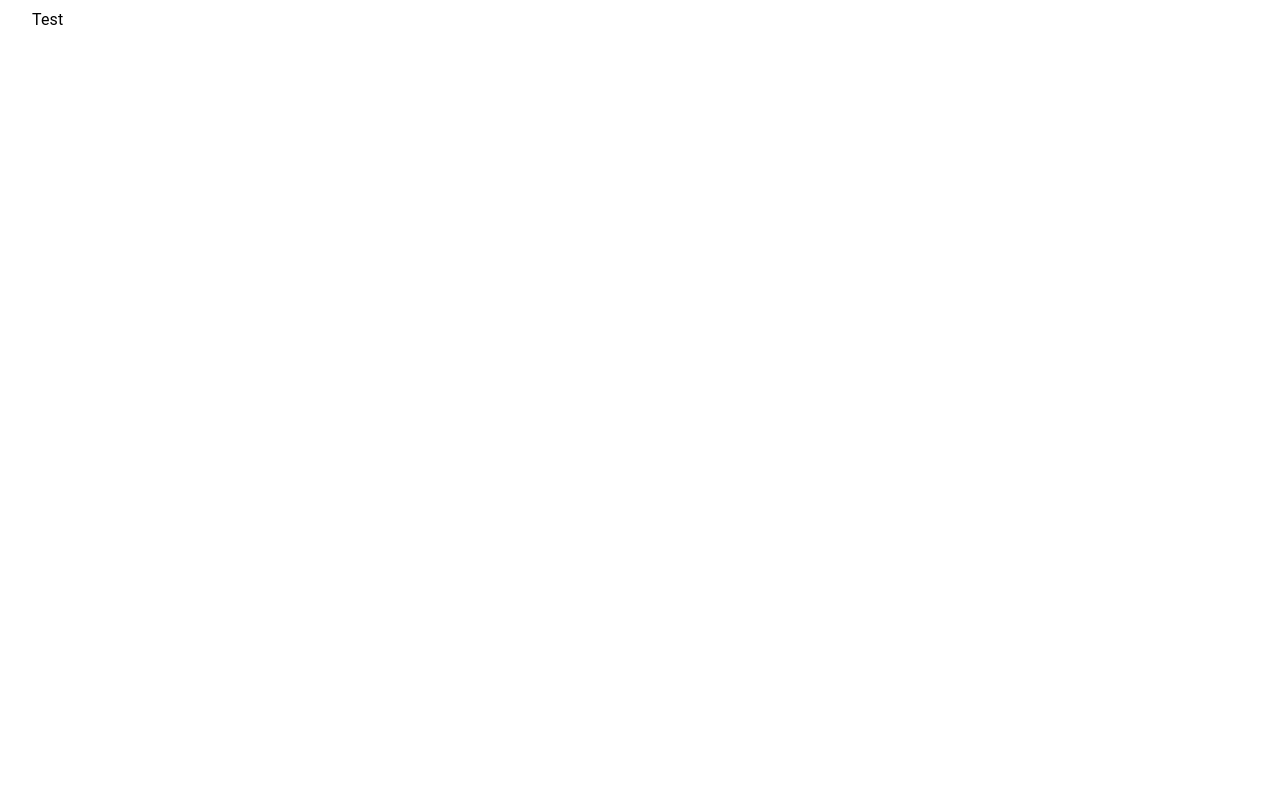
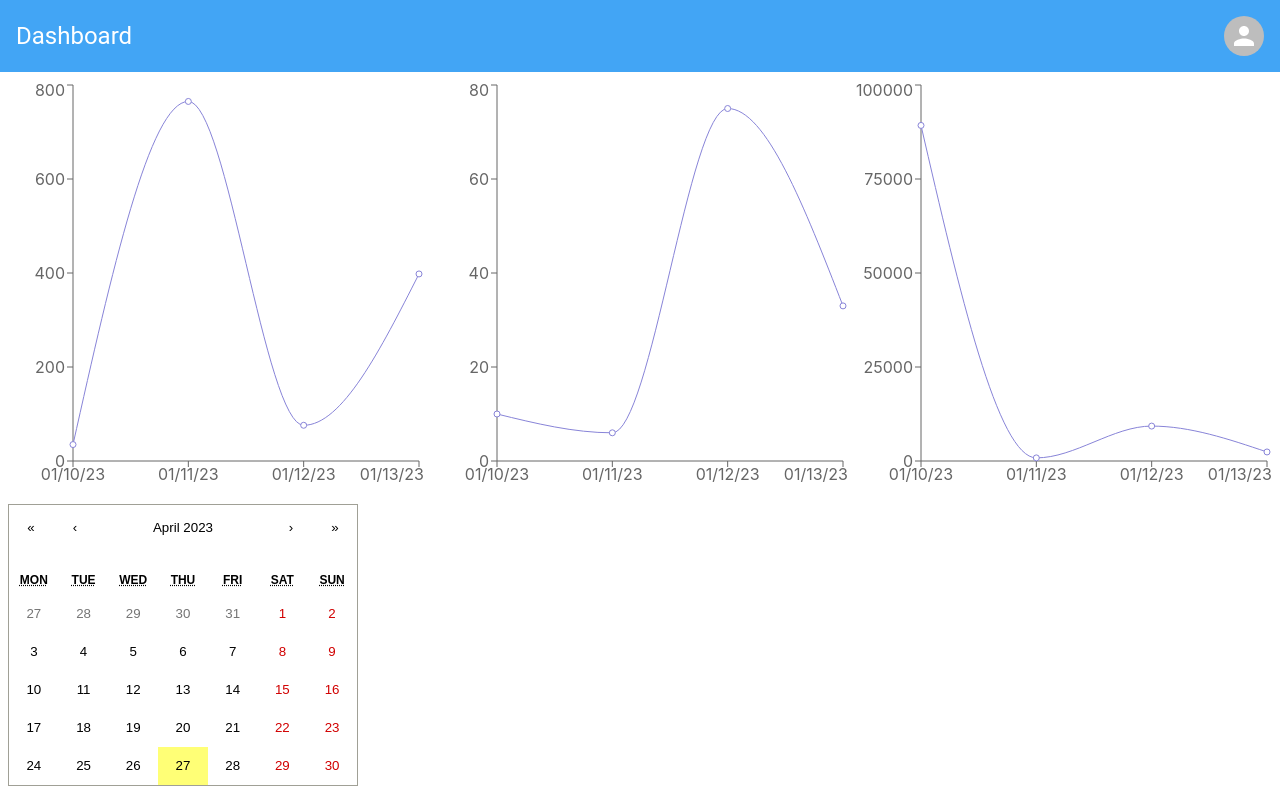
Before and after one commit to steprx/steprx, a React (Create React App) app: page / in a window 1280 px wide. Built offline with nearby package versions, Linux system fonts and the light colour scheme.

Commit message:
react-calendar and recharts added/basic ui started

```diff
--- a/package.json
+++ b/package.json
@@ -10,8 +10,10 @@
     "@testing-library/react": "^13.4.0",
     "@testing-library/user-event": "^13.5.0",
     "react": "^18.2.0",
+    "react-calendar": "^4.0.0",
     "react-dom": "^18.2.0",
     "react-scripts": "5.0.1",
+    "recharts": "^2.3.2",
     "web-vitals": "^2.1.4"
   },
   "scripts": {
--- a/src/App.js
+++ b/src/App.js
@@ -1,6 +1,7 @@
 import logo from "./logo.svg";
 import "./App.css";
 import {
+  Avatar,
   Box,
   Button,
   Container,
@@ -8,6 +9,7 @@ import {
   FormControl,
   FormControlLabel,
   FormLabel,
+  Grid,
   Input,
   InputLabel,
   MenuItem,
@@ -19,6 +21,9 @@ import {
   Tooltip,
   Typography,
 } from "@mui/material";
+import { Line, LineChart, ResponsiveContainer, XAxis, YAxis } from "recharts";
+import { Calendar } from "react-calendar";
+import "react-calendar/dist/Calendar.css";
 
 function App() {
   const tooltipText =
@@ -29,10 +34,62 @@ function App() {
     ages[x - 13] = x;
     x++;
   }
+  const data = [
+    { date: "01/10/23", x: 35, y: 10, z: 89248 },
+    { date: "01/11/23", x: 765, y: 6, z: 829 },
+    { date: "01/12/23", x: 76, y: 75, z: 9284 },
+    { date: "01/13/23", x: 398, y: 33, z: 2402 },
+  ];
   return (
-    <Container maxWidth="xl">
-      <Box m={1}>
-        <Typography>Test</Typography>
+    // <Container>
+    <Box>
+      <Box
+        p={2}
+        display="flex"
+        flexDirection="row"
+        alignItems="center"
+        justifyContent="space-between"
+        sx={{ backgroundColor: "primary.light" }}
+      >
+        <Typography align="center" color="#ffffff" variant="h5">
+          Dashboard
+        </Typography>
+        <Avatar />
+      </Box>
+      <Box p={1}>
+        <Grid container spacing={1}>
+          <Grid item xs={12} sm={4}>
+            <ResponsiveContainer width="100%" aspect={1}>
+              <LineChart data={data}>
+                <XAxis dataKey="date" />
+                <YAxis />
+                <Line type="monotone" dataKey="x" stroke="#8884d8" />
+              </LineChart>
+            </ResponsiveContainer>
+          </Grid>
+          <Grid item xs={12} sm={4}>
+            <ResponsiveContainer width="100%" aspect={1}>
+              <LineChart data={data}>
+                <XAxis dataKey="date" />
+                <YAxis />
+                <Line type="monotone" dataKey="y" stroke="#8884d8" />
+              </LineChart>
+            </ResponsiveContainer>
+          </Grid>
+          <Grid item xs={12} sm={4}>
+            <ResponsiveContainer width="100%" aspect={1}>
+              <LineChart data={data}>
+                <XAxis dataKey="date" />
+                <YAxis />
+                <Line type="monotone" dataKey="z" stroke="#8884d8" />
+              </LineChart>
+            </ResponsiveContainer>
+          </Grid>
+          <Grid item xs={12}>
+            <Calendar />
+          </Grid>
+        </Grid>
+      </Box>
       <Dialog open={false} fullWidth maxWidth="xs" minHeight="xl">
         <Box p={2}>
           <Stack justifyContent="center" spacing={2}>
@@ -124,7 +181,7 @@ function App() {
         </Box>
       </Dialog>
     </Box>
-    </Container>
+    // </Container>
   );
 }
 
```
Also changed, not shown: 1 other file (tests, documents, lock files or other folders). Lines whose indentation alone changed are shown as unchanged.
